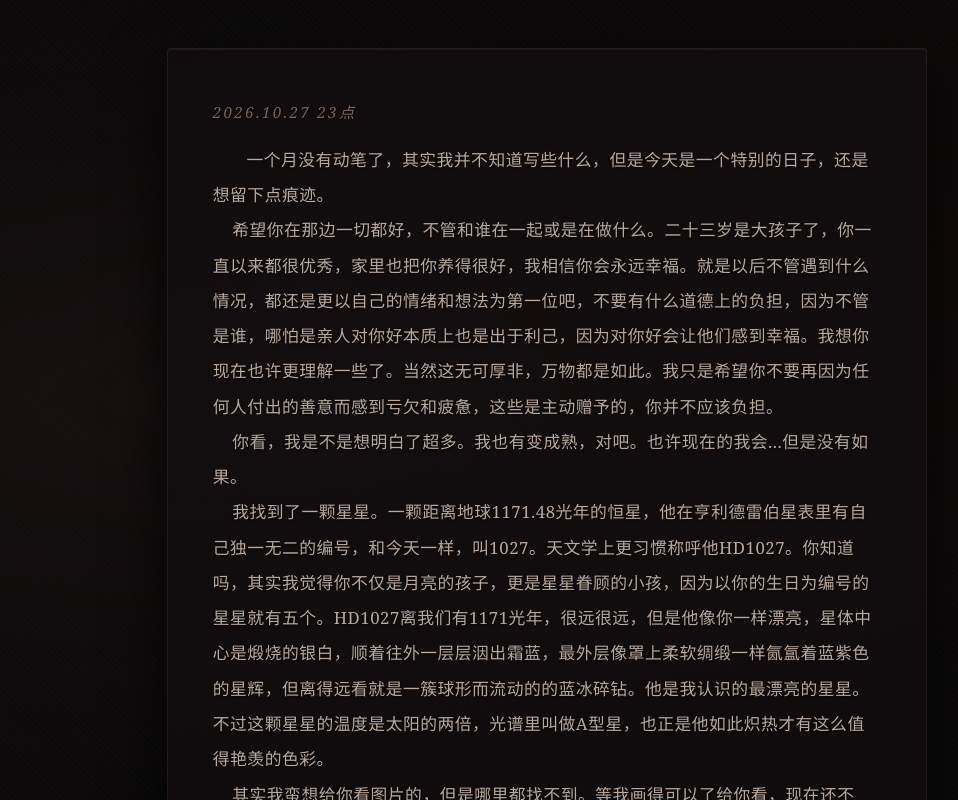
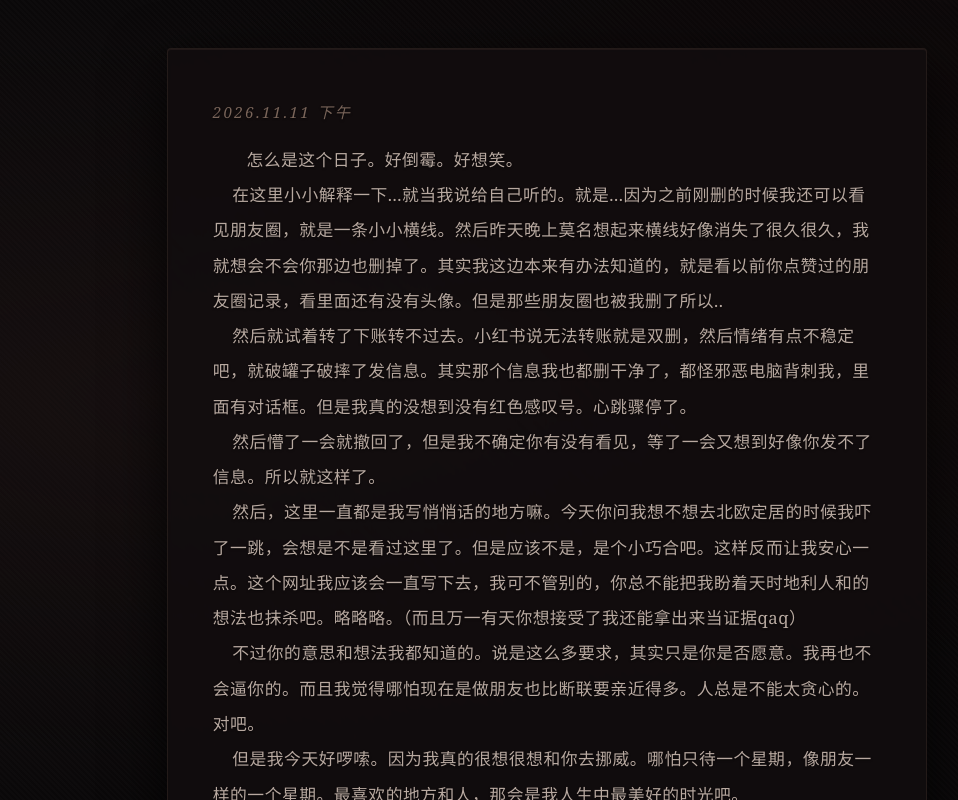
Before and after one commit to Wuxhclrmxi/xiaoguailetter, a plain HTML site: page index.html in a window 1280 px wide. Shown: the top 800 px of the page, without its empty margins (93-1051 px from the left). Drawn offline with Linux system fonts and the light colour scheme.

Commit message:
Update index.html

```diff
--- a/index.html
+++ b/index.html
@@ -196,7 +196,20 @@
     // ================================================================
     const entries = [
       // ↓↓↓ 在这里粘贴新日记（复制下面这个格式，放在最顶上） ↓↓↓
-    {
+   {
+    date: "2026.11.11 下午",
+    content: `怎么是这个日子。好倒霉。好想笑。
+    在这里小小解释一下...就当我说给自己听的。就是...因为之前刚删的时候我还可以看见朋友圈，就是一条小小横线。然后昨天晚上莫名想起来横线好像消失了很久很久，我就想会不会你那边也删掉了。其实我这边本来有办法知道的，就是看以前你点赞过的朋友圈记录，看里面还有没有头像。但是那些朋友圈也被我删了所以..
+    然后就试着转了下账转不过去。小红书说无法转账就是双删，然后情绪有点不稳定吧，就破罐子破摔了发信息。其实那个信息我也都删干净了，都怪邪恶电脑背刺我，里面有对话框。但是我真的没想到没有红色感叹号。心跳骤停了。
+    然后懵了一会就撤回了，但是我不确定你有没有看见，等了一会又想到好像你发不了信息。所以就这样了。
+    然后，这里一直都是我写悄悄话的地方嘛。今天你问我想不想去北欧定居的时候我吓了一跳，会想是不是看过这里了。但是应该不是，是个小巧合吧。这样反而让我安心一点。这个网址我应该会一直写下去，我可不管别的，你总不能把我盼着天时地利人和的想法也抹杀吧。略略略。（而且万一有天你想接受了我还能拿出来当证据qaq）
+    不过你的意思和想法我都知道的。说是这么多要求，其实只是你是否愿意。我再也不会逼你的。而且我觉得哪怕现在是做朋友也比断联要亲近得多。人总是不能太贪心的。对吧。
+    但是我今天好啰嗦。因为我真的很想很想和你去挪威。哪怕只待一个星期，像朋友一样的一个星期。最喜欢的地方和人，那会是我人生中最美好的时光吧。
+    可是我也不想让你为难啦。能再次联系到你，我很开心很开心。但是但是，昨天年老师知道（因为我那个时候状态很不对劲被她发现了）她超级生我的气WWW,她是一个很神奇的人，就是她看起来很，就是比较性别刻板印象那种？但是每次遇到感情问题都非常果决。我有一点点小羡慕，但我也知道如果像她一样我就不是我了。然后我还在那边说我要强身健体这样八十岁了可以去你家当护工...说实话这话说出来我感觉她要把我枪毙了。
+    不管了。我的心小小一点，装不下那么多情绪，何况在大部分时候都自顾不暇。晚点哄一下认错就好了，她不会丢下我的。
+    其实你今天一直喊我江老师我超级难过。就算...不能像以前一样，至少喊我阿垣可以吗。朋友也可以这样称呼对吗。我也不想叫你小林。好生疏好讨厌。
+    写了挺多的。先就这样吧。天气好冷，一定注意保暖。过两天和你说一下吧。`
+}, {
     date: "2026.10.27 23点",
     content: `一个月没有动笔了，其实我并不知道写些什么，但是今天是一个特别的日子，还是想留下点痕迹。
     希望你在那边一切都好，不管和谁在一起或是在做什么。二十三岁是大孩子了，你一直以来都很优秀，家里也把你养得很好，我相信你会永远幸福。就是以后不管遇到什么情况，都还是更以自己的情绪和想法为第一位吧，不要有什么道德上的负担，因为不管是谁，哪怕是亲人对你好本质上也是出于利己，因为对你好会让他们感到幸福。我想你现在也许更理解一些了。当然这无可厚非，万物都是如此。我只是希望你不要再因为任何人付出的善意而感到亏欠和疲惫，这些是主动赠予的，你并不应该负担。
```
